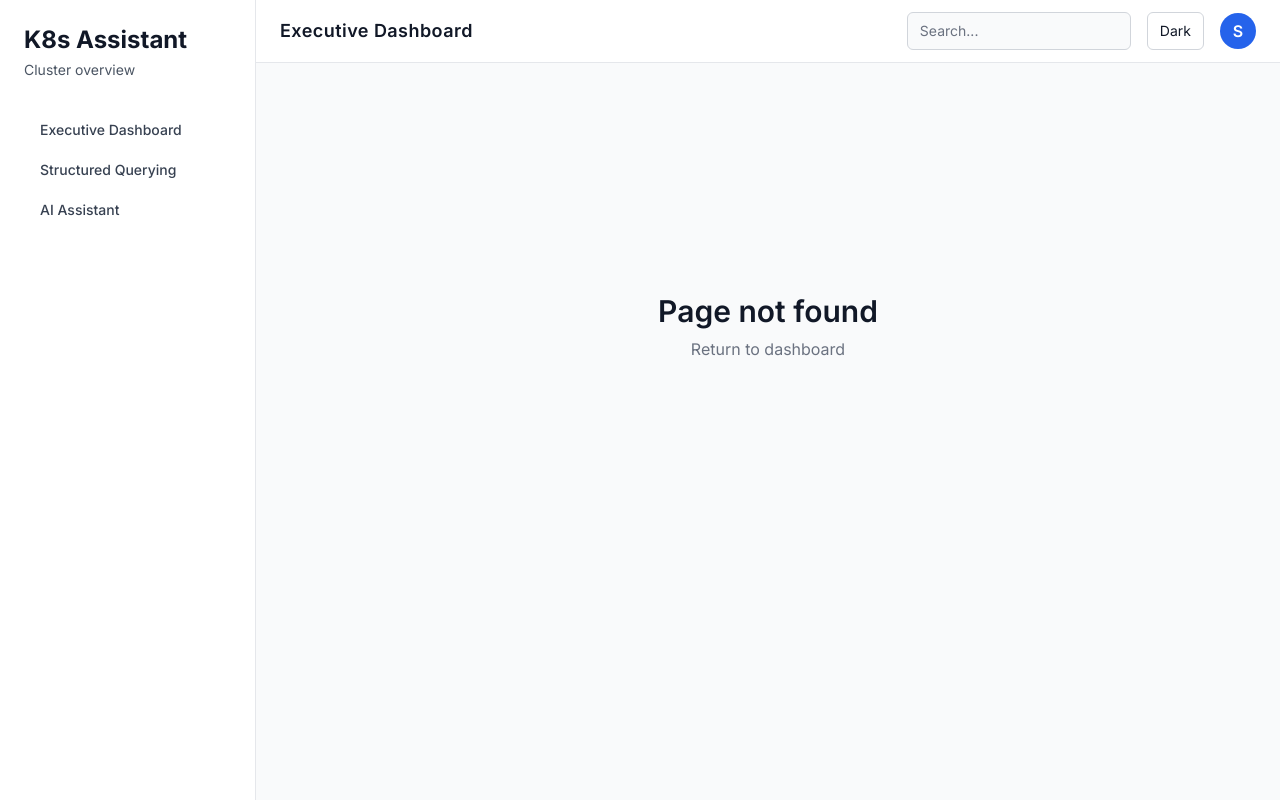
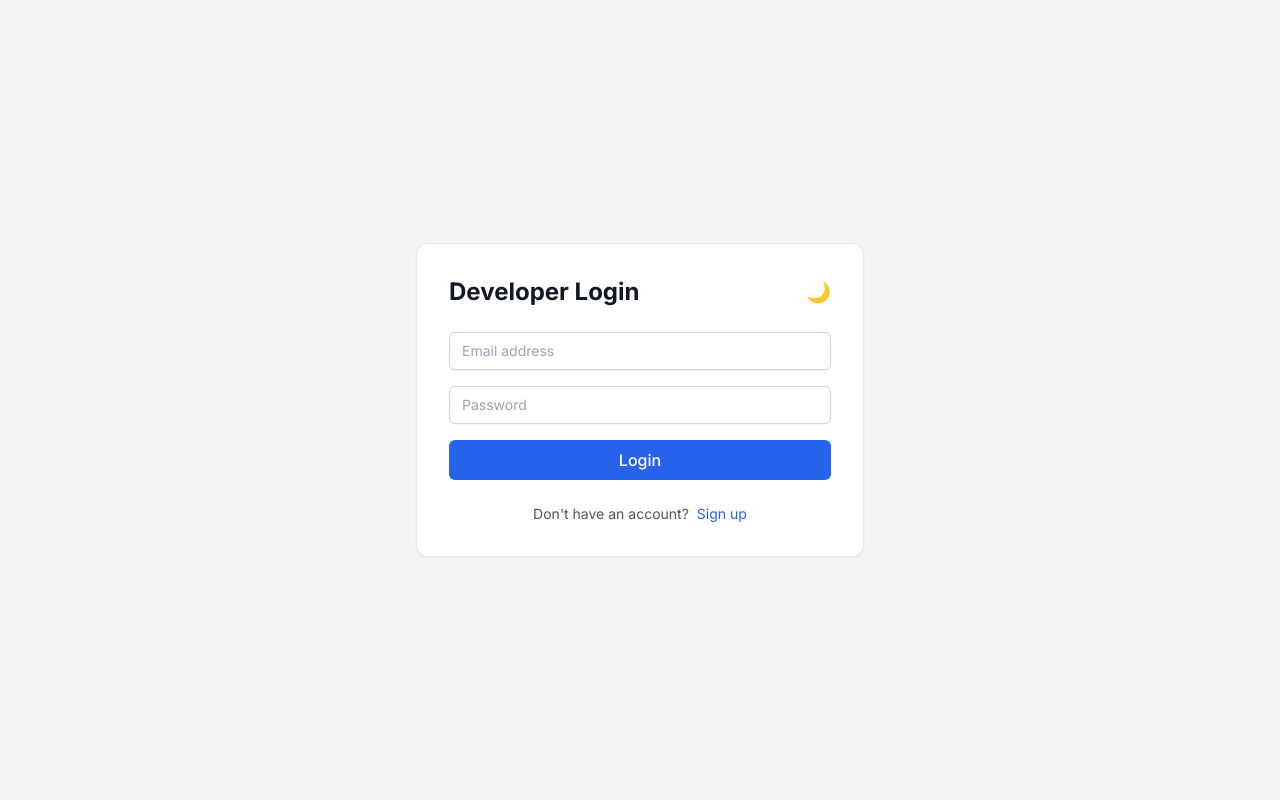
Before and after one commit to samreenfatimakazmi913-web/AI_Powered_DevOps_Assistant_for_Kubernetes_Workload, a React (Create React App) app in the folder frontend/: page /auth in a window 1280 px wide. Before the commit this address had no page. Built offline with nearby package versions, Linux system fonts and the light colour scheme.

Commit message:
Log in Signup Settings

```diff
--- a/frontend/src/App.js
+++ b/frontend/src/App.js
@@ -1,6 +1,7 @@
 // src/App.jsx
 import React from "react";
 import { BrowserRouter, Routes, Route, useLocation } from "react-router-dom";
+
 import Dashboard from "./pages/Dashboard";
 import StructuredQuerying from "./pages/StructuredQuerying";
 import Nodes from "./pages/Nodes";
@@ -8,15 +9,19 @@ import AIAssistant from "./pages/AIAssistant";
 import JobDetail from "./pages/JobDetail";
 import NotFound from "./pages/NotFound";
 import LandingPage from "./pages/LandingPage";
+import AuthPage from "./pages/AuthPage";
+
 import Sidebar from "./components/Sidebar";
 import Topbar from "./components/Topbar";
 import { ThemeProvider } from "./theme/ThemeProvider";
+import ProtectedRoute from "./routes/ProtectedRoute";
 
 function Layout({ children }) {
   const location = useLocation();
 
-  // Hide Sidebar and Topbar only on landing page
-  const hideNav = location.pathname === "/";
+  // Hide nav on landing & auth
+  const hideNav =
+    location.pathname === "/" || location.pathname === "/auth";
 
   return (
     <div className="min-h-screen flex bg-gray-100 text-gray-900 dark:bg-[#0b111b] dark:text-gray-200 transition-colors duration-300">
@@ -25,7 +30,13 @@ function Layout({ children }) {
       <div className="flex-1 flex flex-col min-h-screen">
         {!hideNav && <Topbar />}
 
-        <main className={`${hideNav ? "flex-1" : "flex-1 p-6 bg-gray-50 dark:bg-[#0b111b] transition-colors duration-300"}`}>
+        <main
+          className={`${
+            hideNav
+              ? "flex-1"
+              : "flex-1 p-6 bg-gray-50 dark:bg-[#0b111b]"
+          } transition-colors duration-300`}
+        >
           {children}
         </main>
       </div>
@@ -39,15 +50,56 @@ export default function App() {
       <BrowserRouter>
         <Layout>
           <Routes>
-            {/* Landing Page */}
+            {/* PUBLIC ROUTES */}
             <Route path="/" element={<LandingPage />} />
+            <Route path="/auth" element={<AuthPage />} />
 
-            {/* Other pages */}
-            <Route path="/dashboard" element={<Dashboard />} />
-            <Route path="/structured" element={<StructuredQuerying />} />
-            <Route path="/nodes" element={<Nodes />} />
-            <Route path="/assistant" element={<AIAssistant />} />
-            <Route path="/job/:name" element={<JobDetail />} />
+            {/* PROTECTED ROUTES */}
+            <Route
+              path="/dashboard"
+              element={
+                <ProtectedRoute>
+                  <Dashboard />
+                </ProtectedRoute>
+              }
+            />
+
+            <Route
+              path="/structured"
+              element={
+                <ProtectedRoute>
+                  <StructuredQuerying />
+                </ProtectedRoute>
+              }
+            />
+
+            <Route
+              path="/nodes"
+              element={
+                <ProtectedRoute>
+                  <Nodes />
+                </ProtectedRoute>
+              }
+            />
+
+            <Route
+              path="/assistant"
+              element={
+                <ProtectedRoute>
+                  <AIAssistant />
+                </ProtectedRoute>
+              }
+            />
+
+            <Route
+              path="/job/:name"
+              element={
+                <ProtectedRoute>
+                  <JobDetail />
+                </ProtectedRoute>
+              }
+            />
+
             <Route path="*" element={<NotFound />} />
           </Routes>
         </Layout>
--- a/frontend/src/components/Topbar.jsx
+++ b/frontend/src/components/Topbar.jsx
@@ -2,51 +2,85 @@
 // src/components/Topbar.jsx
 // ===============================
 import React from "react";
+import { useNavigate } from "react-router-dom";
 import { useTheme } from "../theme/ThemeProvider";
 
 export default function Topbar() {
   const { theme, toggleTheme } = useTheme();
+  const navigate = useNavigate();
+
+  const handleLogout = () => {
+    localStorage.removeItem("auth");
+    navigate("/auth");
+  };
 
   return (
     <header
       className="
-        w-full px-6 py-3 flex items-center justify-between border-b
-        bg-white text-gray-900 border-gray-200
+        w-full px-6 py-3 flex items-center justify-between
+        border-b bg-white text-gray-900 border-gray-200
         dark:bg-gray-900 dark:text-gray-200 dark:border-gray-800
         transition-colors duration-300
       "
     >
-      {/* Left */}
-      <div className="text-lg font-semibold tracking-wide">
-        Executive Dashboard
+      {/* LEFT — Title */}
+      <div className="flex flex-col">
+        <span className="text-lg font-semibold tracking-wide">
+          Executive Dashboard
+        </span>
+        <span className="text-xs text-gray-500 dark:text-gray-400">
+          Kubernetes Workload Overview
+        </span>
       </div>
 
-      {/* Right */}
+      {/* RIGHT — Actions */}
       <div className="flex items-center gap-4">
+        {/* Search */}
         <input
           type="text"
-          placeholder="Search..."
+          placeholder="Search resources…"
           className="
-            px-3 py-2 rounded-md text-sm w-56
+            px-3 py-2 rounded-md text-sm w-64
             bg-gray-50 text-gray-900 placeholder-gray-500
             border border-gray-300
             focus:outline-none focus:ring-2 focus:ring-blue-500
             dark:bg-gray-800 dark:text-gray-200 dark:placeholder-gray-400
             dark:border-gray-700
+            transition-colors
           "
         />
 
+        {/* Theme Toggle */}
         <button
           onClick={toggleTheme}
-          className="px-3 py-2 rounded-md text-sm border
-            border-gray-300 hover:bg-gray-100
-            dark:border-gray-700 dark:hover:bg-gray-800"
+          className="
+            px-3 py-2 rounded-md text-sm font-medium
+            border border-gray-300
+            hover:bg-gray-100
+            dark:border-gray-700 dark:hover:bg-gray-800
+            transition-colors
+          "
         >
-          {theme === "dark" ? "Light" : "Dark"}
+          {theme === "dark" ? "Light Mode" : "Dark Mode"}
         </button>
 
-        <div className="w-9 h-9 rounded-full flex items-center justify-center font-semibold bg-blue-600 text-white">
-          S
+        {/* User */}
+        <div className="flex items-center gap-2">
+          <div className="w-9 h-9 rounded-full flex items-center justify-center
+            font-semibold bg-blue-600 text-white">
+            S
+          </div>
+
+          <button
+            onClick={handleLogout}
+            className="
+              text-sm font-medium text-red-500
+              hover:text-red-600
+              transition-colors
+            "
+          >
+            Logout
+          </button>
         </div>
       </div>
     </header>
--- /dev/null
+++ b/frontend/src/pages/AuthPage.jsx
@@ -0,0 +1,65 @@
+import React, { useState } from "react";
+import { useNavigate } from "react-router-dom";
+import { useTheme } from "../theme/ThemeProvider";
+import { Card } from "../components/ui/card";
+import { Button } from "../components/ui/button";
+import { Input } from "../components/ui/input";
+
+export default function AuthPage() {
+  const navigate = useNavigate();
+  const { theme, toggleTheme } = useTheme();
+  const [isLogin, setIsLogin] = useState(true);
+
+  const handleSubmit = (e) => {
+    e.preventDefault();
+
+    // TEMP AUTH (frontend only)
+    localStorage.setItem("auth", "true");
+    navigate("/dashboard");
+  };
+
+  return (
+    <div className="min-h-screen flex items-center justify-center bg-gray-100 dark:bg-[#0b111b] transition-colors">
+      <Card className="w-full max-w-md p-8 shadow-lg">
+        {/* Header */}
+        <div className="flex justify-between items-center mb-6">
+          <h1 className="text-2xl font-bold">
+            {isLogin ? "Developer Login" : "Create Account"}
+          </h1>
+
+          <button
+            onClick={toggleTheme}
+            className="text-xl hover:scale-110 transition"
+          >
+            {theme === "dark" ? "🌞" : "🌙"}
+          </button>
+        </div>
+
+        {/* Form */}
+        <form onSubmit={handleSubmit} className="space-y-4">
+          {!isLogin && (
+            <Input type="text" placeholder="Full Name" required />
+          )}
+
+          <Input type="email" placeholder="Email address" required />
+          <Input type="password" placeholder="Password" required />
+
+          <Button className="w-full mt-2">
+            {isLogin ? "Login" : "Sign Up"}
+          </Button>
+        </form>
+
+        {/* Footer */}
+        <div className="text-sm text-center mt-6 text-gray-600 dark:text-gray-400">
+          {isLogin ? "Don't have an account?" : "Already have an account?"}
+          <button
+            onClick={() => setIsLogin(!isLogin)}
+            className="ml-2 text-blue-600 dark:text-blue-400 hover:underline"
+          >
+            {isLogin ? "Sign up" : "Login"}
+          </button>
+        </div>
+      </Card>
+    </div>
+  );
+}
--- /dev/null
+++ b/frontend/src/routes/ProtectedRoute.jsx
@@ -0,0 +1,11 @@
+import { Navigate } from "react-router-dom";
+
+export default function ProtectedRoute({ children }) {
+  const isAuth = localStorage.getItem("auth");
+
+  if (!isAuth) {
+    return <Navigate to="/auth" replace />;
+  }
+
+  return children;
+}
```
